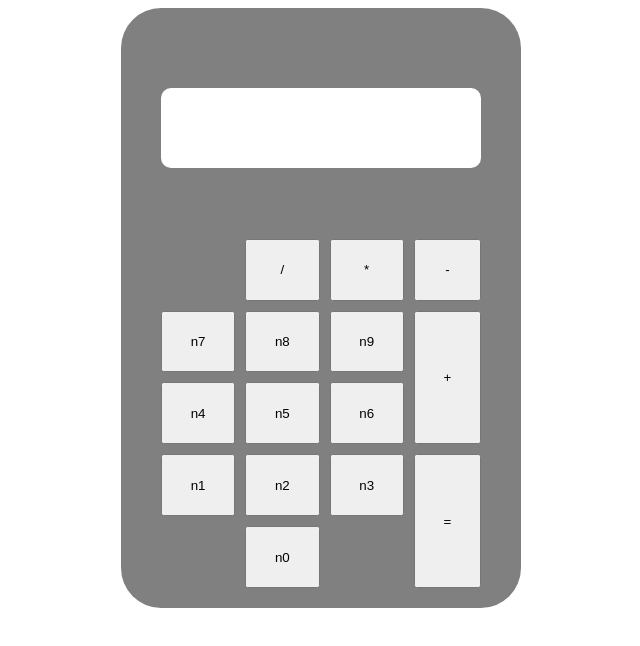
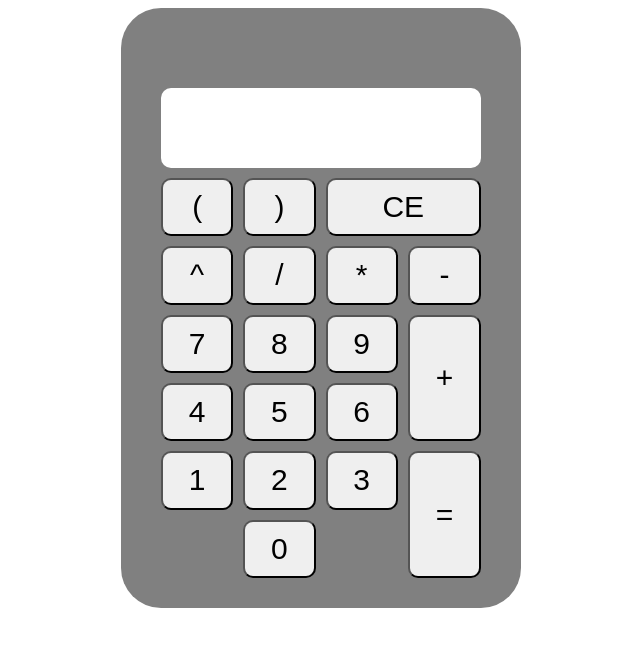
Before and after one commit to innatecuriosity/calculator, a plain HTML site: page index.html in a window 1280 px wide. Shown: the whole page, without its empty margins (319-959 px from the left). Drawn offline with Linux system fonts and the light colour scheme.

Commit message:
event listeners for buttons, displaying to Calculating display, CE function

```diff
--- a/index.html
+++ b/index.html
@@ -11,7 +11,8 @@
 <body>
     <div class="calculator">
         <div class="header"></div>
-        <div class="display"></div>
+        <div class="display calculation"></div>
+        <div class="display answer"></div>
         <div class="grid-container"></div>
     </div>
 </body>
--- a/script.js
+++ b/script.js
@@ -9,19 +9,44 @@ function multiply(a, b) {return a*b;}
 
 function divide(a, b) {return a/b;}
 
+function power(a, b) {return a**b}
+
+function clearEveryting() {
+    displayCalculation.textContent = "";
+    displayAnswer.textContent = "";
+}
 // chose an operation based on sign
 const operationsTable = {
     "+":add,
     "-":subtract,
     "*":multiply,
     "/":divide,
+    "^":power,
 }
+
 
 function choseOperation(a, b, sign) {
     return operationsTable[sign](a, b);
 }
 
+//action to add a symbol to the calculatin
+
+function onInput(event) {
+    let button = event.target;
+
+    switch (button.id) {
+        case ("wCE"):
+            clearEveryting();
+            return true;
+    }
+
+    displayCalculation.textContent += button.textContent;
+    return button.textContent;
+}
+
 // adding buttons
+const displayCalculation = document.querySelector(".display.calculation");
+const displayAnswer = document.querySelector(".display.answer")
 const grid = document.querySelector(".grid-container");
 
 // button map
@@ -29,11 +54,13 @@ const totalRows = 6;
 
 //rows is from bottom up, cols is from left to right
 const buttons= {
-    "+":{"row":[4,2], "col":[4],},
-    "-":{"row":[5], "col":[4],},
-    "/":{"row":[5], "col":[2],},
-    "*":{"row":[5], "col":[3],},
-    "=":{"row":[2,2], "col":[4],},
+    "s+":{"row":[4,2], "col":[4],},
+    "s-":{"row":[5], "col":[4],},
+    "s/":{"row":[5], "col":[2],},
+    "s*":{"row":[5], "col":[3],},
+    "s^":{"row":[5], "col":[1],},
+
+    "s=":{"row":[2,2], "col":[4],},
     "n0":{"row":[1], "col":[2],},
     "n1":{"row":[2], "col":[1],},
     "n2":{"row":[2], "col":[2],},
@@ -44,19 +71,46 @@ const buttons= {
     "n7":{"row":[4], "col":[1],},
     "n8":{"row":[4], "col":[2],},
     "n9":{"row":[4], "col":[3],},
+    "s(":{"row":[6], "col":[1],},
+    "s)":{"row":[6], "col":[2],},
+
+    "wCE":{"row":[6], "col":[3,2],},
 }
 
 for (i in buttons) {
     const key = document.createElement("button");
     key.textContent=i;
-    key.setAttribute("id","key-"+i);
-    key.classList="button";
+    key.setAttribute("id",i);
+    key.classList.add("button");
+
+    switch (i[0]) {
+        case "n":
+            key.textContent= i[1];
+            key.classList.add("number");
+            break;
+        case "s":
+            key.textContent = i[1];
+            key.classList.add("symbol");
+            break;
+        case "w":
+            key.textContent = i.slice(1);
+            key.fontSize="auto";
+            break;
+    }
+
+    //on click
+    key.addEventListener("click", onInput);
+
+
+
+
+
 
     if (buttons[i]["row"].length == 1) {key.style.cssText= `grid-row:${totalRows + 1 - buttons[i]["row"][0]};`}
     else if (buttons[i]["row"].length == 2) {key.style.cssText= `grid-row:${totalRows + 1 - buttons[i]["row"][0]} / span ${buttons[i]["row"][1]};`}
     // for some reason gridColumn needs to be set after gridRow.... this took me a fucking hour. I hate this.
     if (buttons[i]["col"].length == 1) {key.style.gridColumn= buttons[i]["col"][0]}
-    else if  (buttons[i]["col"].length ==2) {key.style.gridColumn= `${buttons[i]["col"][1]}/ span${buttons[i]["col"][1]};`}
+    else if  (buttons[i]["col"].length ==2) {key.style.gridColumn= `${buttons[i]["col"][0]} / span ${buttons[i]["col"][1]}`}
 
 
     grid.appendChild(key);
--- a/style.css
+++ b/style.css
@@ -10,12 +10,24 @@
 .display {
     position:relative;
     top: 80px;
-    height: 80px;
+    height: 40px;
     width: 80%;
     margin-left: 10%;
     margin-right: 10%;
     background-color: white;
     border-radius: 10px;
+    font-family: monospace;
+    font-size:30px;
+    text-align: right;
+}
+.answer {
+    border-top-left-radius: 0px;
+    border-top-right-radius: 0px;
+}
+
+.calculation {
+    border-bottom-left-radius: 0px;
+    border-bottom-right-radius: 0px;
 }
 
 .grid-container {
@@ -26,7 +38,14 @@
     margin-left: 10%;
     margin-right: 10%;
     border: 1 solid darkslategrey;
-    padding-top: 20px;
+    padding-top: 10px;
     display: grid;
     gap:10px;
 }
+
+button {
+    font-size:30px;
+    border-radius: 10px;
+    padding: 2px 0px;
+    display:block;
+}
```
